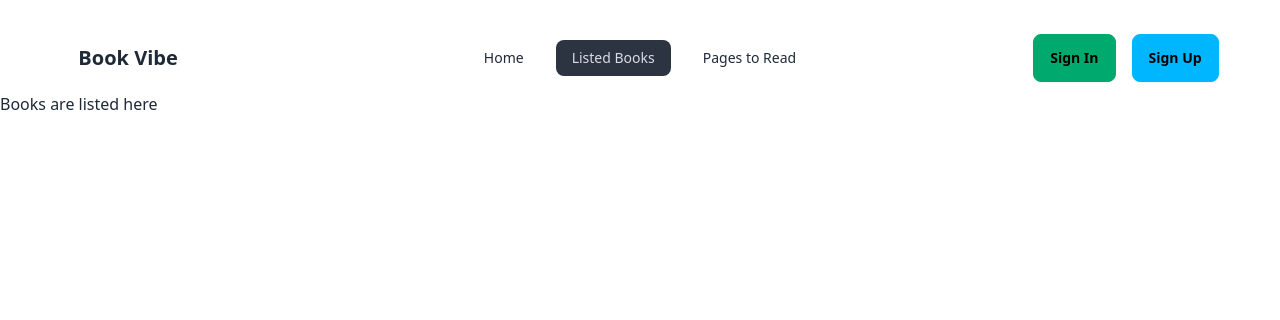
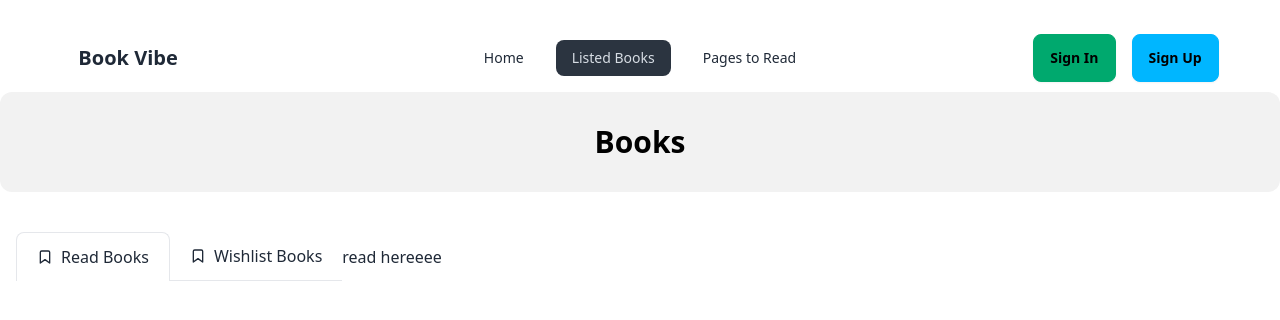
Before and after one commit to SoadAsHamimMahi/Book-Vive, a React (Vite) app: page /Listed in a window 1280 px wide. Shown: the top 320 px of the page. Built offline with nearby package versions, Linux system fonts and the light colour scheme.

Commit message:
Read Book and Wishlist Book's tab added

```diff
--- a/package.json
+++ b/package.json
@@ -10,10 +10,12 @@
     "preview": "vite preview"
   },
   "dependencies": {
+    "@react-icons/all-files": "^4.1.0",
     "localforage": "^1.10.0",
     "match-sorter": "^6.3.4",
     "react": "^18.2.0",
     "react-dom": "^18.2.0",
+    "react-icons": "^5.0.1",
     "react-router-dom": "^6.22.3",
     "sort-by": "^1.2.0"
   },
--- a/src/App.jsx
+++ b/src/App.jsx
@@ -1,4 +1,4 @@
-import { useState } from 'react'
+
 
 import './App.css'
 
--- a/src/components/Book/Book.jsx
+++ b/src/components/Book/Book.jsx
@@ -1,8 +1,12 @@
 import React from 'react';
+import { FaRegStar } from "react-icons/fa6";
+import { Link } from 'react-router-dom';
+
 
 const Book = ({ book }) => {
-    const { bookName,tags,author,category,rating,image } = book;
+    const {bookId, bookName,tags,author,category,rating,image } = book;
     return (
+        <Link to={`/BookDetails/${bookId}`}>
         <div className="card w-auto bg-base-100 shadow-xl">
             <figure className="px-6 py-6 bg-gray-100">
                 <img src={image} alt="Shoes" className="rounded-xl h-80" />
@@ -15,14 +19,16 @@ const Book = ({ book }) => {
                     <p>{tags[1]}</p>
                 </div>
                 <h2 className="card-title py-4 text-2xl">{bookName}</h2>
-                <p>By : {author} </p>
+                <p className='text-base'>By : {author} </p>
                 <hr className='my-5' />
                 <div className="flex justify-between mb-6">
-                    <p>{category}</p>
-                    <p>{rating}</p>
+                    <p className='text-xl'>{category}</p>
+                    <p className='flex text-xl gap-2'>{rating} <FaRegStar></FaRegStar> </p>
+
                 </div>
             </div>
         </div>
+        </Link>
     );
 };
 
--- /dev/null
+++ b/src/components/BookDetails/BookDetails.jsx
@@ -0,0 +1,64 @@
+import React from 'react';
+import { useLoaderData, useParams, Link } from 'react-router-dom';
+import { Outlet } from 'react-router-dom';
+import { useState } from 'react';
+
+const BookDetails = () => {
+    const books = useLoaderData();
+    const { bookId } = useParams();
+    const idInt = parseInt(bookId);
+    const book = books.find(book => book.bookId === idInt);
+    const [showRead, setShowRead] = useState(false);
+    const [showWishList, setShowWishList] = useState(false);
+
+
+    const toggleRead = () => {
+        setShowRead(!showRead);
+        setShowWishList(false);
+    };
+
+
+    const toggleWishList = () => {
+        setShowWishList(!showWishList);
+        setShowRead(false);
+    };
+
+    return (
+        <div className="w-11/12 mx-auto my-16">
+            <div className="hero-content flex-col lg:flex-row gap-4 lg:gap-12">
+                <div className='bg-base-200 lg:w-1/2 rounded-3xl flex justify-center items-center'>
+                    <img src={book.image} className="w-full p-4 lg:p-20 rounded-lg" alt="Book Cover" />
+                </div>
+                <div className='lg:w-1/2 '>
+                    <div>
+                        <h1 className="text-3xl lg:text-5xl font-bold mb-6">{book.bookName}</h1>
+                        <p className="mb-4">By: {book.author}</p>
+                        <hr className="mb-4" />
+                        <p className="mb-4">{book.category}</p>
+                        <hr className="mb-4" />
+                        <p className="py-6 mb-4">{book.review}</p>
+                        <div className="mb-4 flex gap-4 items-center">
+                            <p>Tag</p>
+                            <div className='p-2 rounded-xl bg-green-100'><p className='text-green-700 font-base font-semibold'>#{book.tags[0]}</p></div>
+                            <div className='p-2 rounded-xl bg-green-100 font-semibold'><p className='text-green-700 font-base'>#{book.tags[1]}</p></div>
+                        </div>
+                        <hr className="mb-4" />
+                        <p className="mb-4">Number of Pages: {book.totalPages}</p>
+                        <p className="mb-4">Publisher: {book.publisher}</p>
+                        <p className="mb-4">Year of Publishing: {book.yearOfPublishing}</p>
+                        <p className="mb-4">Rating: {book.rating}</p>
+                    </div>
+                    <div className='flex gap-4'>
+
+                        <button onClick={toggleRead} className="btn btn-outline px-7 py-4">Read</button>
+
+                        <button onClick={toggleWishList} className="btn btn-info px-7 py-4">Wishlist</button>
+                    </div>
+                </div>
+            </div>
+
+        </div>
+    );
+};
+
+export default BookDetails;
--- a/src/components/Home/Home.jsx
+++ b/src/components/Home/Home.jsx
@@ -5,7 +5,7 @@ import Books from '../Books/Books';
 const Home = () => {
     return (
         <div>
-           <h1>This is home</h1>
+
            <HomeBanner></HomeBanner>
            <Books></Books>
         </div>
--- a/src/components/ListedBooks/ListedBooks.jsx
+++ b/src/components/ListedBooks/ListedBooks.jsx
@@ -1,9 +1,38 @@
-import React from 'react';
+import { Link, Outlet } from 'react-router-dom';
+import { useState } from "react";
 
 const ListedBooks = () => {
+    const [tabIndex, setTabIndex] = useState(0);
+
     return (
         <div>
-            Books are listed here
+            <div className="bg-base-200 rounded-xl h-[100px] w-full flex justify-center items-center mb-10">
+                <h2 className="text-3xl font-bold text-black">Books</h2>
+            </div>
+
+
+
+            <div className="flex mx-4 items-center overflow-x-auto overflow-y-hidden sm:justify-start flex-nowrap dark:bg-gray-100 dark:text-gray-800">
+
+                <Link to='' onClick={() => setTabIndex(0)}
+               className={`flex items-center flex-shrink-0 px-5 py-3 space-x-2 ${tabIndex === 0 ? 'border border-b-0' : 'border-b'} rounded-t-lg dark:border-gray-600 dark:text-gray-900`}>
+                    <svg xmlns="http://www.w3.org/2000/svg" viewBox="0 0 24 24" fill="none" stroke="currentColor" strokeWidth="2" strokeLinecap="round" strokeLinejoin="round" className="w-4 h-4">
+                        <path d="M19 21l-7-5-7 5V5a2 2 0 0 1 2-2h10a2 2 0 0 1 2 2z"></path>
+                    </svg>
+                    <span>Read Books</span>
+                </Link>
+
+                <Link to={'WishList'} onClick={() => setTabIndex(1)}
+                  className={`flex items-center flex-shrink-0 px-5 py-3 space-x-2 ${tabIndex === 1 ? 'border border-b-0' : 'border-b'} rounded-t-lg dark:border-gray-600 dark:text-gray-900`}>
+                    <svg xmlns="http://www.w3.org/2000/svg" viewBox="0 0 24 24" fill="none" stroke="currentColor" strokeWidth="2" strokeLinecap="round" strokeLinejoin="round" className="w-4 h-4">
+                        <path d="M19 21l-7-5-7 5V5a2 2 0 0 1 2-2h10a2 2 0 0 1 2 2z"></path>
+                    </svg>
+                    <span>Wishlist Books</span>
+                </Link>
+
+                <Outlet></Outlet>
+
+            </div>
         </div>
     );
 };
--- /dev/null
+++ b/src/components/Read/Read.jsx
@@ -0,0 +1,11 @@
+import React from 'react';
+
+const Read = () => {
+    return (
+        <div>
+            <h1>read hereeee</h1>
+        </div>
+    );
+};
+
+export default Read;
--- /dev/null
+++ b/src/components/WishList/WishList.jsx
@@ -0,0 +1,11 @@
+import React from 'react';
+
+const WishList = () => {
+    return (
+        <div>
+            this is wishlist
+        </div>
+    );
+};
+
+export default WishList;
--- a/src/main.jsx
+++ b/src/main.jsx
@@ -10,6 +10,9 @@ import Home from "./components/Home/Home";
 import ListedBooks from "./components/ListedBooks/ListedBooks";
 import PagesToRead from "./components/PagesToRead/PagesToRead";
 import ErrorPage from "./error-page";
+import BookDetails from "./components/BookDetails/BookDetails";
+import WishList from "./components/WishList/WishList";
+import Read from "./components/Read/Read";
 
 
 const router = createBrowserRouter([
@@ -24,11 +27,27 @@ const router = createBrowserRouter([
       },
       {
         path: '/Listed',
-        element: <ListedBooks></ListedBooks>
+        element: <ListedBooks></ListedBooks>,
+        children: [
+          {
+            index: true,
+            element: <Read></Read> ,
+          },
+          {
+            path: "WishList",
+            element: <WishList></WishList>,
+          },
+        ],
       },
       {
         path: '/Pages',
         element: <PagesToRead></PagesToRead>
+      },
+
+      {
+        path: '/BookDetails/:bookId',
+        element: <BookDetails></BookDetails>,
+        loader: () => fetch('../Books.json')
       }
     ]
   },
```
Also changed, not shown: 1 other file (tests, documents, lock files or other folders).
